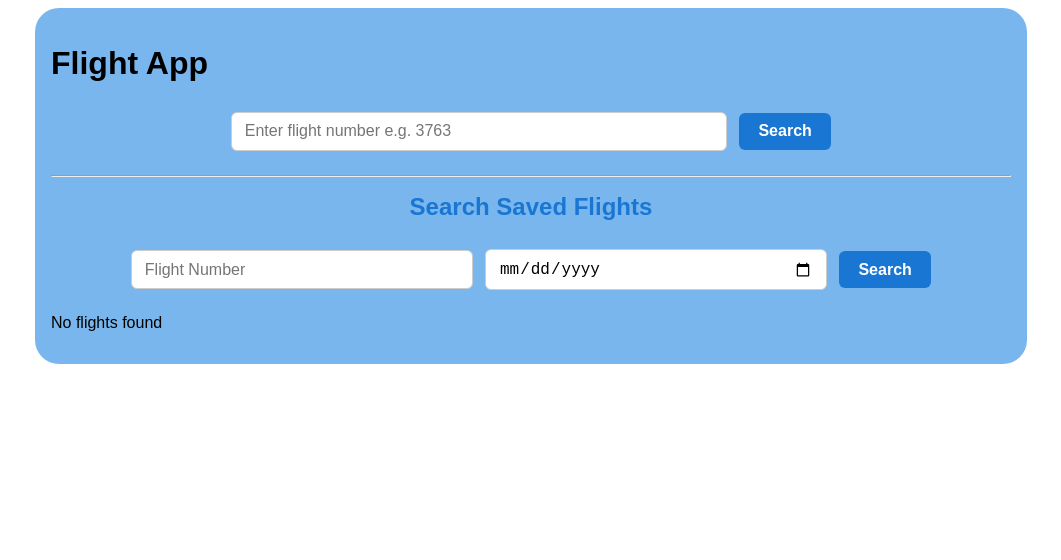
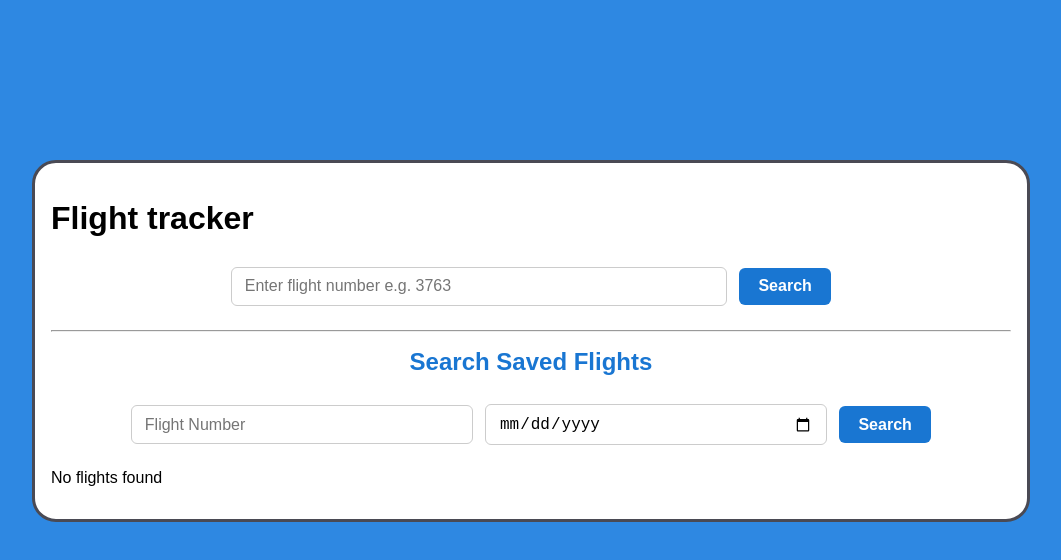
Before and after one commit to Zhelle10/Responsive-Aviation-Flight-Api-Project, a React (Vite) app in the folder frontend/: page / in a window 1280 px wide. Shown: the top 560 px of the page, without its empty margins (109-1170 px from the left). Built offline with nearby package versions, Linux system fonts and the light colour scheme.

Commit message:
Added border and background color

```diff
--- a/frontend/src/App.jsx
+++ b/frontend/src/App.jsx
@@ -13,7 +13,7 @@ export default function App() {
 
   return (
     <div className="app-container">
-      <h1>Flight App</h1>
+      <h1>Flight tracker </h1>
       <FlightLookup setFlight={setFlight} setError={setError} setLoading={setLoading} />
       {error && <ErrorMessage message={error} />}
       {loading && <p>Loading...</p>}
--- a/frontend/src/styles/App.css
+++ b/frontend/src/styles/App.css
@@ -1,11 +1,17 @@
+body {
+   background-color: #2e88e2;
+   margin-top: 10rem;
+}
+
 /* General app container */
 .app-container {
     max-width: 960px;
     margin: 0 auto;
     padding: 1rem;
     font-family: Arial, sans-serif;
-    background-color: #78b6ed;
+    background-color: white;
     border-radius: 1.5rem;
+    border: rgb(74, 74, 84) solid 3px;
 }
 .search-results-list li{
     font-family: Arial, sans-serif;
```
Also changed, not shown: 2 other files (tests, documents, lock files or other folders).
